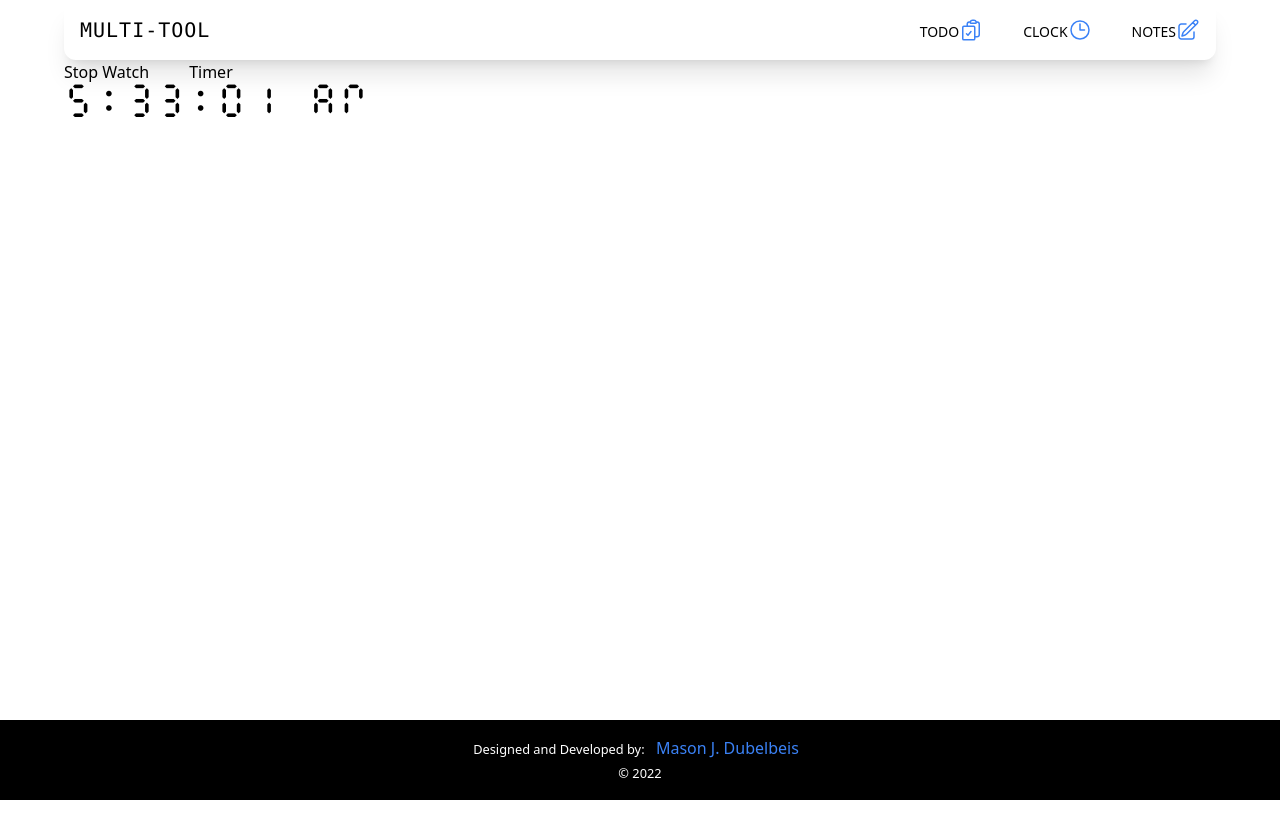
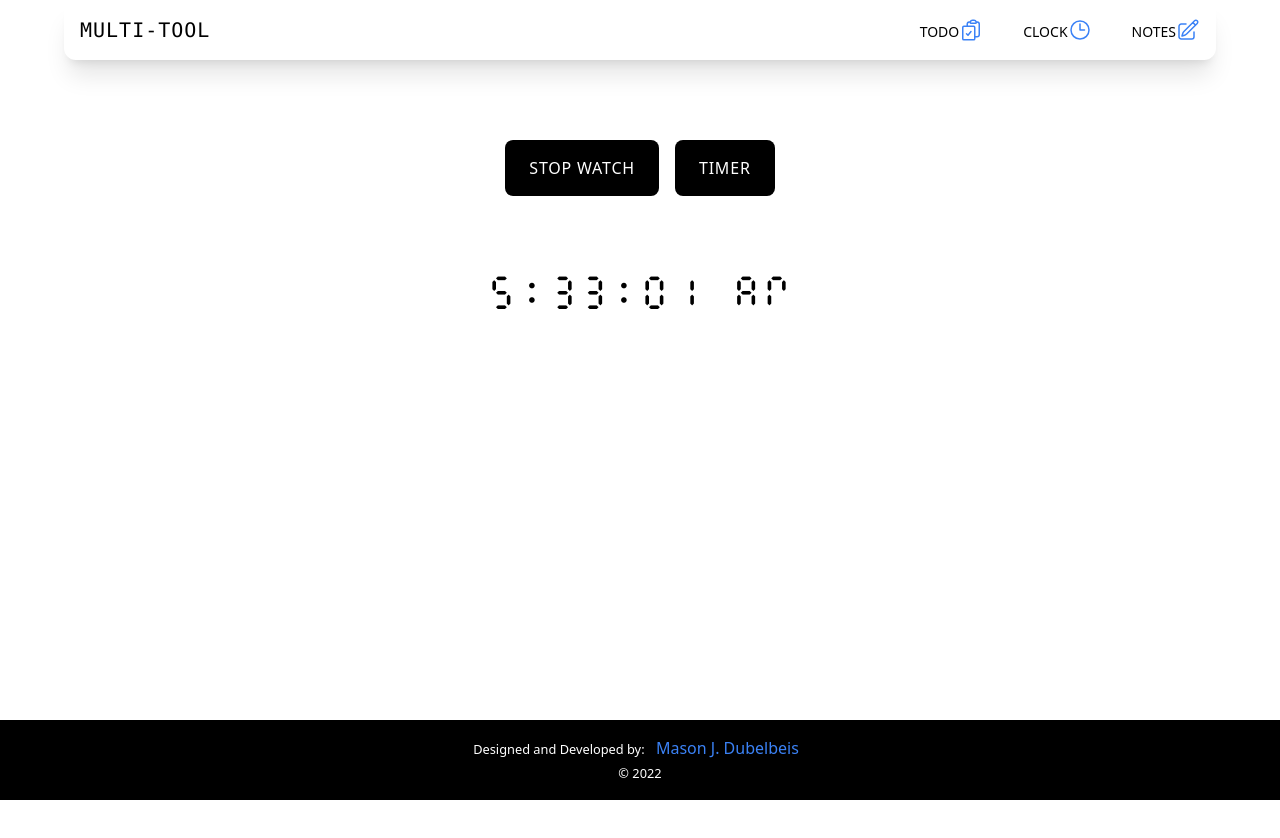
Before and after one commit to mdubelbeis/alarm-clock, a React (Vite) app: page /clock in a window 1280 px wide. Shown: the top 838 px of the page. After the commit the page ends 800 px from the top, so only its background shows below. Built offline with nearby package versions, Linux system fonts and the light colour scheme.

Commit message:
basic structure

```diff
--- a/src/components/Clock/ClockNav.tsx
+++ b/src/components/Clock/ClockNav.tsx
@@ -1,16 +1,21 @@
 import { Link } from "react-router-dom";
 
+const CLOCK_LIST = [
+  { id: Math.random(), text: "STOP WATCH", link: "./stop-watch" },
+  { id: Math.random(), text: "TIMER", link: "./timer" },
+];
+
 const ClockNav: React.FC = () => {
+  const listItem = CLOCK_LIST.map((item) => {
+    return (
+      <li className="py-4 px-6 bg-black text-white tracking-wider rounded-lg">
+        <Link to={item.link}>{item.text}</Link>
+      </li>
+    );
+  });
   return (
     <nav>
-      <ul className="flex gap-10">
-        <li>
-          <Link to="./stop-watch">Stop Watch</Link>
-        </li>
-        <li>
-          <Link to="./timer">Timer</Link>
-        </li>
-      </ul>
+      <ul className="flex gap-4">{listItem}</ul>
     </nav>
   );
 };
--- a/src/components/ui/Time.tsx
+++ b/src/components/ui/Time.tsx
@@ -9,7 +9,11 @@ const Clock: React.FC = () => {
     }, 1000);
   });
 
-  return <p className="font-digital text-4xl tracking-wider">{output}</p>;
+  return (
+    <p className="font-digital text-4xl tracking-wider text-center mt-20">
+      {output}
+    </p>
+  );
 };
 
 export default Clock;
--- a/src/main.tsx
+++ b/src/main.tsx
@@ -16,10 +16,9 @@ ReactDOM.createRoot(document.getElementById("root") as HTMLElement).render(
     <Routes>
       <Route path="/" element={<App />}>
         <Route path="/" element={<HomePage />} />
-        <Route path="/clock" element={<Clock />}>
-          <Route path="clock/stop-watch" element={<StopWatch />} />
-          <Route path="clock/timer" element={<Timer />} />
-        </Route>
+        <Route path="/clock" element={<Clock />} />
+        <Route path="clock/stop-watch" element={<StopWatch />} />
+        <Route path="clock/timer" element={<Timer />} />
         <Route path="/todo" element={<Todo />} />
         <Route path="/notes" element={<Notes />} />
       </Route>
--- a/src/pages/Clock/Clock.tsx
+++ b/src/pages/Clock/Clock.tsx
@@ -16,7 +16,7 @@ import Time from "../../components/ui/Time";
 
 const Clock: React.FC = () => {
   return (
-    <div className="h-screen w-full bg-green mx-auto">
+    <div className="mt-20 flex flex-col justify-around h-full items-center">
       <ClockNav />
       <Time />
     </div>
--- a/src/pages/Clock/StopWatch.tsx
+++ b/src/pages/Clock/StopWatch.tsx
@@ -1,7 +1,20 @@
 import React from "react";
+import { Link } from "react-router-dom";
+import Timer from "./Timer";
 
 const StopWatch: React.FC = () => {
-  return <div>StopWatch</div>;
+  return (
+    <div>
+      <nav>
+        <ul>
+          <li className="py-4 px-6 bg-black text-white tracking-wider rounded-lg">
+            <Link to="/">CLOCK</Link>
+          </li>
+        </ul>
+      </nav>
+      <Timer />
+    </div>
+  );
 };
 
 export default StopWatch;
```
